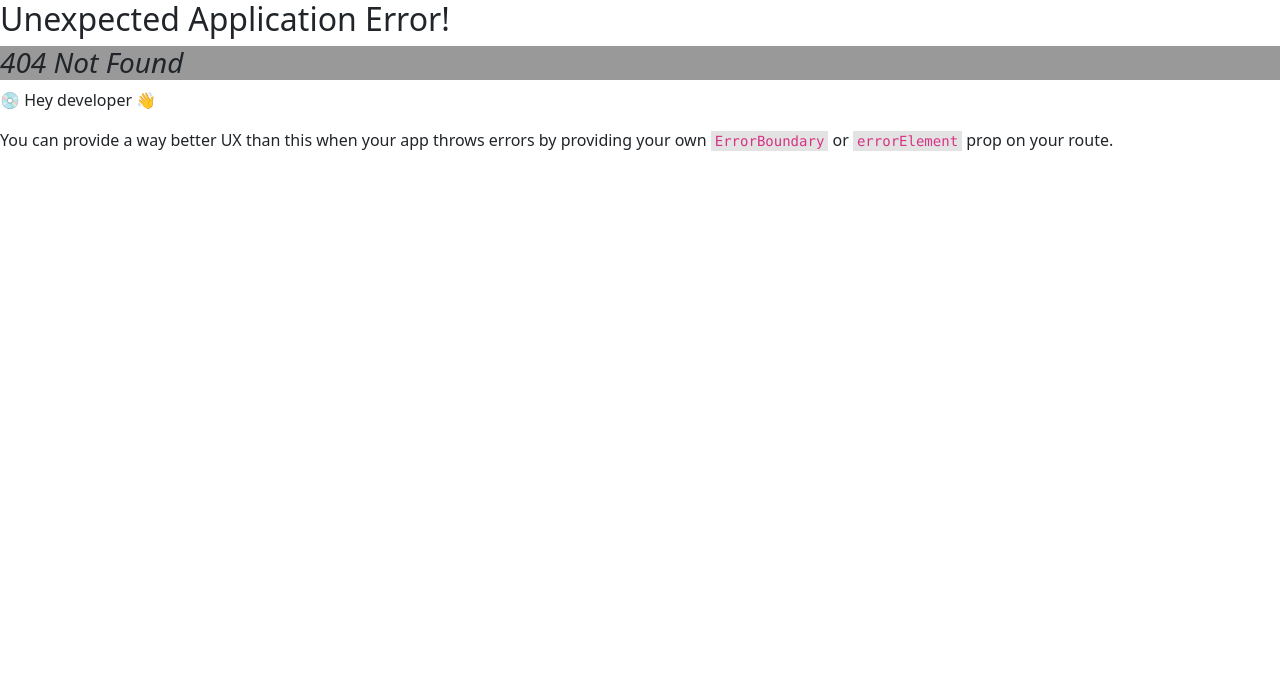
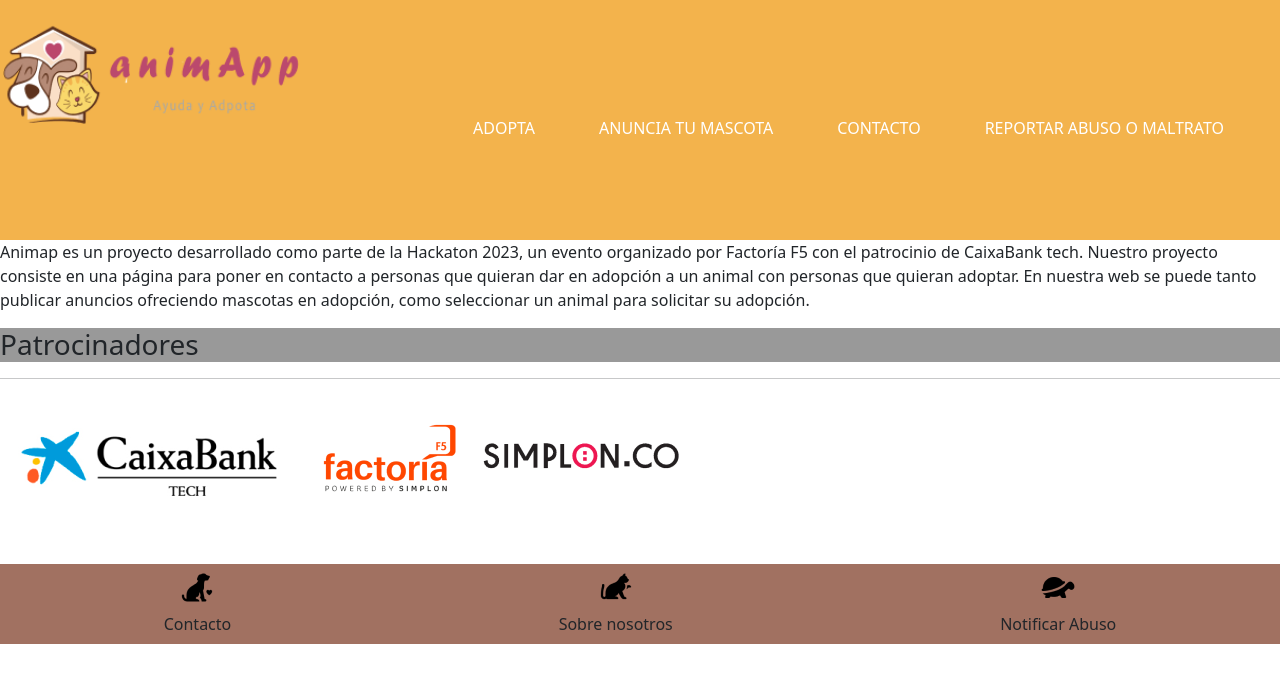
Before and after one commit to Perezdh13/hackathon-animApp, a React (Create React App) app in the folder client/: page /aboutUs in a window 1280 px wide. Before the commit this address had no page. Shown: the top 682 px of the page. Built offline with nearby package versions, Linux system fonts and the light colour scheme.

Commit message:
filters update

```diff
--- a/client/src/App.js
+++ b/client/src/App.js
@@ -24,8 +24,8 @@ function App() {
       element:<><HeaderBar /> <Carrousel/> <HomePage/> <FooterBar/> </>
     },
     {
-      path:"/about",
-      element:<> <HeaderBar /> <AboutMe />  </>
+      path:"/aboutUs",
+      element:<> <HeaderBar /> <AboutMe /> <FooterBar/>  </>
     },
     {
       path: "/reportarabuso",
--- a/client/src/components/Cards.jsx
+++ b/client/src/components/Cards.jsx
@@ -1,10 +1,65 @@
 import "../css/cards.css"
 import React, { useState, useEffect } from "react";
-import pets from "../json/fakeAPI"; // importar la lista de pets desde la fake API
+import Button from 'react-bootstrap/Button';
+import Container from 'react-bootstrap/Container';
+import Form from 'react-bootstrap/Form';
+import Nav from 'react-bootstrap/Nav';
+import Navbar from 'react-bootstrap/Navbar';
+import NavDropdown from 'react-bootstrap/NavDropdown';
+
+let data = JSON.parse(localStorage.getItem("animals")) || []
+
+function Cards() {
+   const [pets, setPets] = useState([...data]);
+  const [species, setSpecies] = useState("");
+  const [filteredData, setFilteredData] = useState([]);
+
+  console.table(pets)
+
+useEffect(() => {
+    const animalsData = JSON.parse(localStorage.getItem("animals")) || [];
+    setPets(animalsData);
+  }, []);
 
 
-function Cards() {
+
+  const handleSearch = (e) => {
+    e.preventDefault();
+   if(species === ""){
+    setPets([...data])
+   }else{
+    const newFilteredData = data.filter((animal) => animal.Species === species);
+    setPets(newFilteredData);
+   }
+  };
   return (
+
+
+<>
+      <Navbar bg="light" expand="lg">
+      <Container fluid>
+        <Navbar.Brand href="#">Escoge tu animalito</Navbar.Brand>
+          <Form className="d-flex ">
+          <Form.Select aria-label="Default select example"  value={species} onChange={e => setSpecies(e.target.value)}>
+                        <option value = "" ></option>
+                        <option value="Perro">Perro</option>
+                        <option value="Gato">Gato</option>
+                        <option value="Pez">Pez</option>
+                        <option value="Reptil">Reptil</option>
+                        <option value="Roedor">Roedor</option>
+                    </Form.Select>
+            <Button onClick = { handleSearch}className='ms-1' variant="warning">Buscar</Button>
+          </Form>
+
+      </Container>
+    </Navbar>
+
+
+
+
+
+
+
     <div className="pets-container">
       {pets.map((pet) => (
         <div className="cardi" key={pet.Id}>
@@ -24,6 +79,7 @@ function Cards() {
         </div>
       ))}
     </div>
+    </>
   );
 }
 
--- a/client/src/components/FooterBar.jsx
+++ b/client/src/components/FooterBar.jsx
@@ -1,14 +1,23 @@
 import React from 'react'
+import { Link } from 'react-router-dom';
 
 function FooterBar() {
   return (
     <div className = "Container-fluid">
-      <img src={require('../img/Dog Heart.png')} alt="" />
-      <img src={require('../img/Pet Commands Train.png')} alt="" />
-      <img src={require('../img/Turtle.png')} alt="" />
-      <img className ="logo" src={require('../img/instagram.png')} alt="" />
-      <img className ="logo" src={require('../img/facebook.png')} alt="" />
-      <img className ="logo" src={require('../img/twitter.png')} alt="" />
+      <div className='container-fluid-contact'>
+      <img  className='logo' src={require('../img/Dog Heart.png')} alt="" />
+      <p>Contacto</p>
+      </div>
+      <div className='container-fluid-aboutUs'>
+      <Link to="/aboutUs">
+      <img className='logo' src={require('../img/Pet Commands Train.png')} alt="" />
+      </Link>
+      <p>Sobre nosotros</p>
+      </div>
+      <div className='container-fluid-report'>
+        <img className='logo' src={require('../img/Turtle.png')} alt="" />
+        <p>Notificar Abuso</p>
+        </div>
     </div>
   )
 }
--- a/client/src/components/HeaderBar.jsx
+++ b/client/src/components/HeaderBar.jsx
@@ -2,12 +2,13 @@ import React from 'react'
 import NavBar from './NavBar'
 import Logo from '../img/Logo.png'
 import '../css/Header.css'
+import { Link } from 'react-router-dom';
 function HeaderBar() {
   return (
     <div className='headerContainer d-flex justify-content-between'>
-
+      <Link to="/">
         <img className='logo ' src={Logo} alt="logo animalAPP" />
-
+        </Link>
         <NavBar/>
 
     </div>
--- a/client/src/components/HomePage.jsx
+++ b/client/src/components/HomePage.jsx
@@ -5,7 +5,7 @@ function HomePage() {
 
   return (
     <div>
-      <Search/>
+
       <Cards/>
     </div>
   )
--- a/client/src/components/NavBar.jsx
+++ b/client/src/components/NavBar.jsx
@@ -2,7 +2,7 @@ import Container from "react-bootstrap/Container";
 import Nav from "react-bootstrap/Nav";
 import Navbar from "react-bootstrap/Navbar";
 import NavDropdown from "react-bootstrap/NavDropdown";
-
+import { Link } from 'react-router-dom';
 function BasicExample() {
   return (
     <Navbar className="link-bar " expand="lg">
--- a/client/src/components/Search.jsx
+++ b/client/src/components/Search.jsx
@@ -15,9 +15,9 @@ const Search = () => {
   const [pets, setPets] = useState([...data]);
   const [species, setSpecies] = useState("");
   const [filteredData, setFilteredData] = useState([]);
+console.table(pets)
 
-  useEffect(() => {
-
+useEffect(() => {
     const animalsData = JSON.parse(localStorage.getItem("animals")) || [];
     setPets(animalsData);
   }, []);
@@ -26,11 +26,13 @@ const Search = () => {
 
   const handleSearch = (e) => {
     e.preventDefault();
-
-    const newFilteredData = data.filter((animal) => animal.species === species);
-    setFilteredData(newFilteredData);
+   if(species === ""){
+    setPets([...data])
+   }else{
+    const newFilteredData = data.filter((animal) => animal.Species === species);
+    setPets(newFilteredData);
+   }
   };
-  console.table(filteredData)
 
   return (
 
@@ -40,14 +42,14 @@ const Search = () => {
         <Navbar.Brand href="#">Escoge tu animalito</Navbar.Brand>
           <Form className="d-flex ">
           <Form.Select aria-label="Default select example"  value={species} onChange={e => setSpecies(e.target.value)}>
-                        <option></option>
+                        <option value = "" ></option>
                         <option value="Perro">Perro</option>
                         <option value="Gato">Gato</option>
                         <option value="Pez">Pez</option>
                         <option value="Reptil">Reptil</option>
                         <option value="Roedor">Roedor</option>
                     </Form.Select>
-            <Button className='ms-1' variant="warning">Buscar</Button>
+            <Button onClick = { handleSearch}className='ms-1' variant="warning">Buscar</Button>
           </Form>
 
       </Container>
--- a/client/src/css/footer.css
+++ b/client/src/css/footer.css
@@ -5,16 +5,18 @@
     display: flex;
     justify-content: space-around;
     flex-wrap: wrap;
+
 }
 
-.Container-fluid img .logo {
+.Container-fluid div{
+    display:flex;
+    flex-direction: column;
+    align-items: center;
+
+}
+
+.Container-fluid img{
     width: 3rem;
     height: 3rem;
-    margin: auto;
+    margin: 0;
 }
-
-@media  (max-width: 599px) {
-    .logo{
-        display: none;
-    }
-}
```
